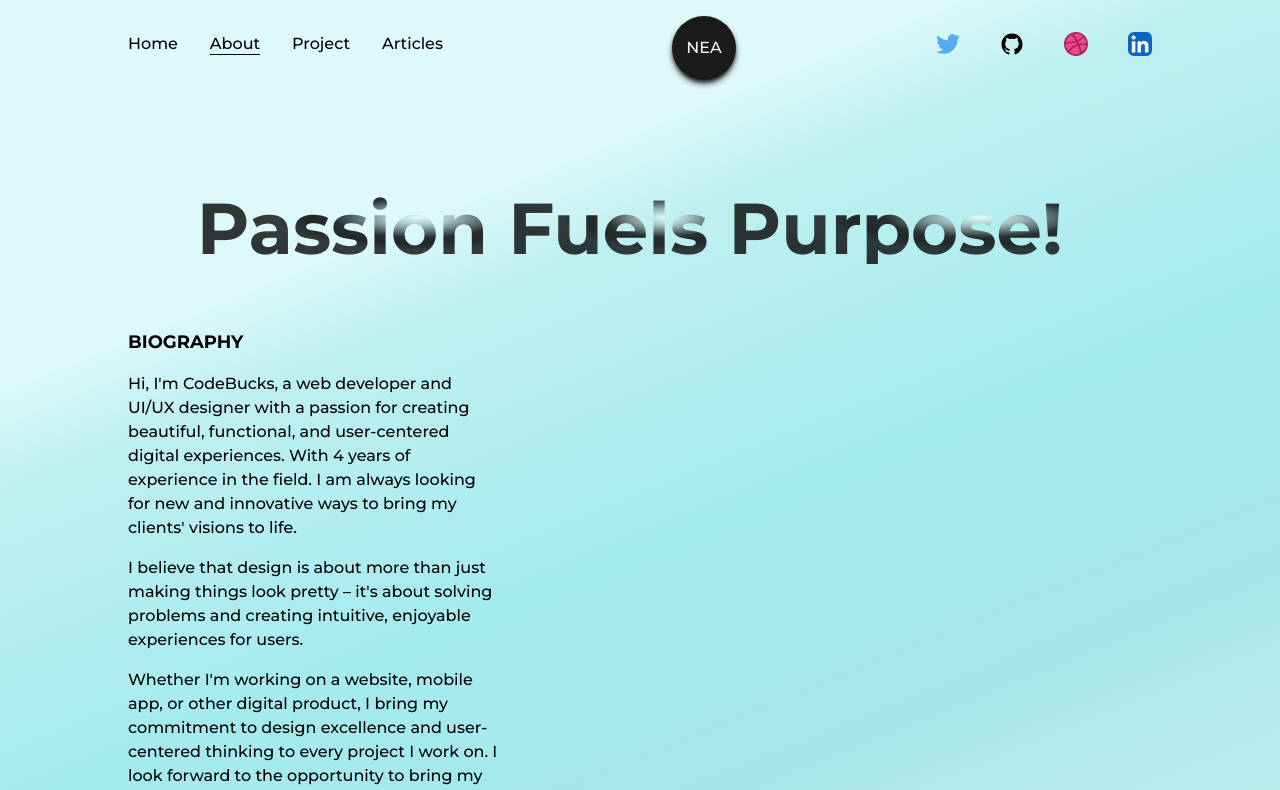
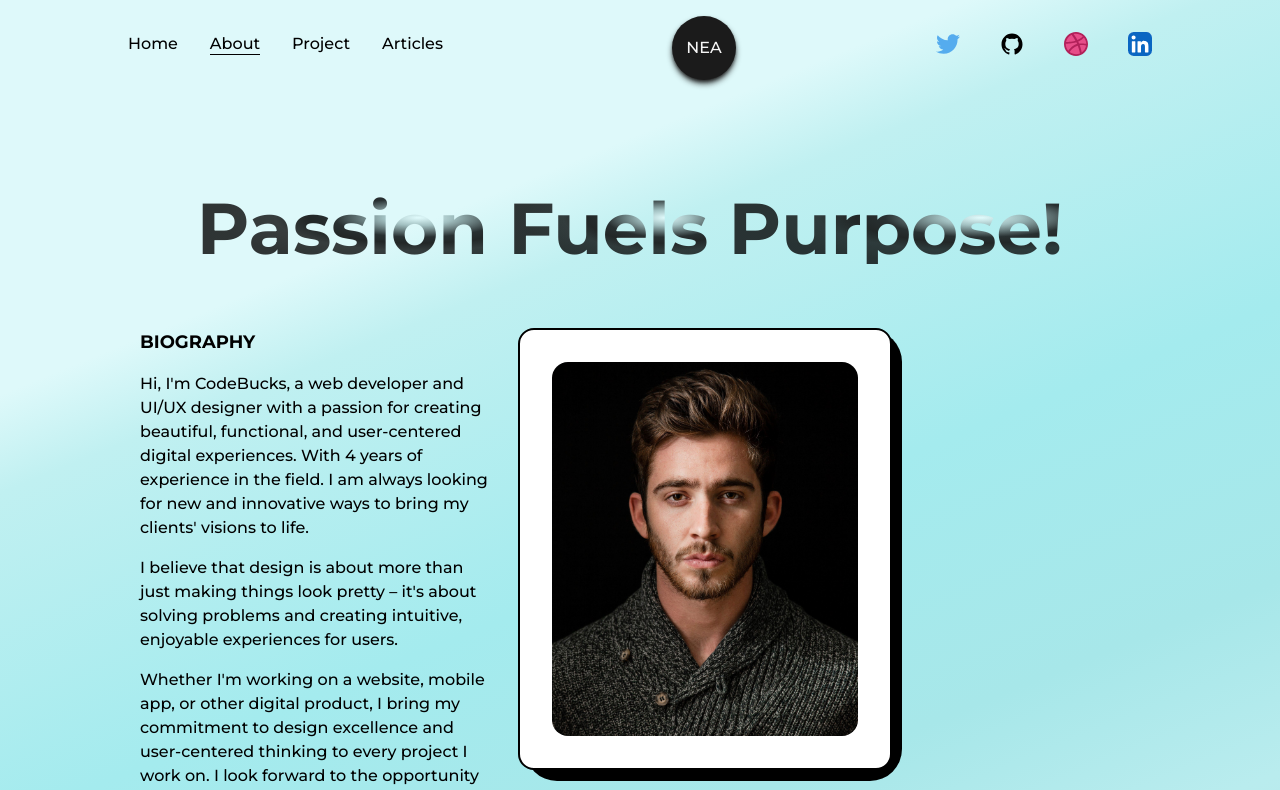
Before and after one commit to s-kvng/Nextjs-Developer-Porfolio, a Next.js app: page /about in a window 1280 px wide. Shown: the top 790 px of the page. Built offline with nearby package versions, Linux system fonts and the light colour scheme.

Commit message:
Add profile image

```diff
--- a/src/pages/about/index.js
+++ b/src/pages/about/index.js
@@ -6,7 +6,7 @@ import Head from "next/head";
 import Image from "next/image";
 
 //image
-import profile from "../../../public/images/profile/developer-pic-2.jpg"
+import profile from "../../../public/images/profile/developer-pic-2.jpg";
 
 const About = () => {
   return (
@@ -21,7 +21,7 @@ const About = () => {
           <AnimatedText text={`Passion Fuels Purpose!`} className="mb-14" />
 
           <div className=" grid grid-cols-8 gap-4">
-            <div className=" col-span-3">
+            <div className=" col-span-3 flex flex-col items-start justify-start px-3">
               <h2 className=" text-lg font-bold mb-4 uppercase">Biography</h2>
               <p className=" font-medium">
                 Hi, I'm CodeBucks, a web developer and UI/UX designer with a
@@ -44,7 +44,17 @@ const About = () => {
               </p>
             </div>
 
-
+            <div
+              className=" col-span-3 relative h-max w-full border-2 border-solid
+             border-black rounded-2xl p-8 bg-white "
+            >
+              <div className=" absolute top-0 -right-3 bg-black -z-10 w-[102%] h-[103%] rounded-[2rem] " />
+              <Image
+                src={profile}
+                alt="profile"
+                className="w-full h-auto rounded-2xl"
+              />
+            </div>
           </div>
         </Layout>
       </main>
```
